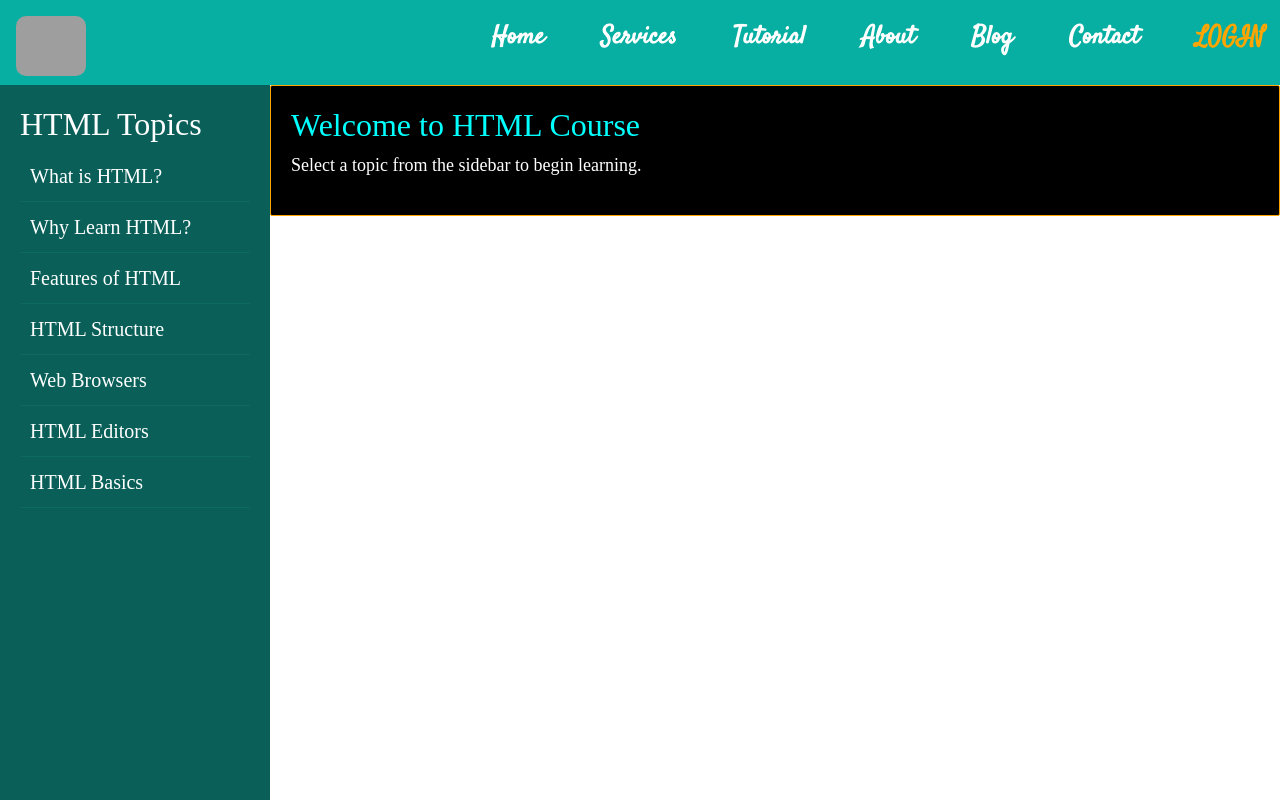
After one commit to AJ0043/website, a Django app: page /html-topics/ in a window 1280 px wide. The commit adds this page. Run offline with Django 5.2, Linux system fonts and the light colour scheme; data comes from the database, SQL or seed files in the repository; both versions use the stored data as it was after the commit; grey boxes are pictures that could not be loaded.

Commit message:
first commit

```diff
--- a/Mywebapp/Templates/Home.html
+++ b/Mywebapp/Templates/Home.html
@@ -139,7 +139,7 @@ function toggleMenu() {
     <div class="content-wrapper">
         <div class="contents">
             <h2>Hello <span style="color: Orange;">World</span></h2>
-            <p>Are you looking for ways to convert visitors into customers and significantly increase your sales volume? We are here to help! With over 12 years of experience in sales and 10 years of practical knowledge in website development, our team guarantees that your digital footprint will be precisely targeted at your audience’s pulse.</p>
+            <p>STECH Web Development Hub creates high-performance, user-friendly websites that drive business growth. From **business sites to e-commerce platforms**, we ensure seamless functionality, fast speeds, and modern design. With a focus on SEO, security, and conversions, we help you build a strong online presence. Let’s bring your vision to life! 🚀</p>
             <a href="http://127.0.0.1:2000/contact/">Contact Us</a>
         </div>
     </div>
--- /dev/null
+++ b/Mywebapp/Templates/Html.html
@@ -0,0 +1,229 @@
+{% load static %}
+<!DOCTYPE html>
+<html lang="en">
+<head>
+    <meta charset="UTF-8">
+    <meta name="viewport" content="width=device-width, initial-scale=1.0">
+    <link href="https://cdn.jsdelivr.net/npm/bootstrap@5.3.2/dist/css/bootstrap.min.css" rel="stylesheet">
+    <script src="https://code.jquery.com/jquery-3.6.0.min.js"></script>
+    <link rel="icon" href="{% static 'Images/stec.png' %}" type="image/x-icon">
+    <title>{% block title %}STECH Web Development{% endblock title %}</title>
+    <link href="https://fonts.googleapis.com/css2?family=Satisfy&display=swap" rel="stylesheet">
+
+    <style>
+        body { margin: 0; font-family: Arial, sans-serif; }
+
+        /* Navbar */
+        .navbar {
+            background: rgb(6, 175, 161);
+            padding: 1rem;
+            position: fixed;
+            width: 100%;
+            top: 0;
+            z-index: 1000;
+            display: flex;
+            align-items: center;
+            justify-content: space-between;
+            height: 85px;
+        }
+        .navbar .logo img {
+            width: 70px;
+            height: 60px;
+            border-radius: 10px;
+        }
+        .menu-toggle {
+            font-size: 30px;
+            color: white;
+            cursor: pointer;
+            background: none;
+            border: none;
+            display: none;
+        }
+        .nav-links {
+            list-style: none;
+            display: flex;
+            gap: 3.5rem;
+        }
+        .nav-links a {
+            text-decoration: none;
+            color: white;
+            font-size: 25px;
+            font-weight: bold;
+            font-family: 'Satisfy', cursive;
+        }
+        .nav-links a:hover { color: yellow; }
+        .login { color: orange !important; font-size: 1.2rem; }
+
+        /* Sidebar */
+        .sidebar {
+            width: 270px;
+            background: rgb(10, 96, 89);
+            color: white;
+            height: 100vh;
+            padding: 20px;
+            position: fixed;
+            top: 85px;
+            left: 0;
+            transition: left 0.3s;
+            z-index: 999;
+            overflow-y: auto;
+            max-height: calc(100vh - 80px);
+            font-family: Serif;
+        }
+        .sidebar a {
+            display: block;
+            color: white;
+            text-decoration: none;
+            padding: 10px;
+            font-size: 20px;
+            border-bottom: 1px solid rgba(23, 127, 118, 0.3);
+        }
+        .sidebar a:hover { background: rgba(255, 255, 255, 0.2); }
+
+        /* Sidebar Toggle Button (Hidden on Large Screens) */
+        #sidebarToggle {
+            display: none;
+            position: fixed;
+            left: 20px;
+            top: 100px;
+            z-index: 1001;
+            background: rgba(17, 161, 156, 0.8);
+            width: 50px;
+            height: 50px;
+            border: none;
+            color: white;
+            font-size: 24px;
+            cursor: pointer;
+            border-radius: 5px;
+        }
+
+        /* Content */
+        .content {
+            margin-top: 85px;
+            padding: 20px;
+            transition: margin-left 0.3s;
+            font-family: Serif;
+            background: black;
+            color: white;
+            border: ridge 1px white;
+            border-radius: 2px;
+            margin-left: 270px;
+            border-color: Orange;
+        }
+        .content h2 { color: cyan; }
+        .content p { color: white; font-size: 18px; }
+
+        /* Responsive */
+        @media screen and (max-width: 1024px) {
+            .menu-toggle { display: block; }
+            .nav-links {
+                flex-direction: column;
+                position: absolute;
+                top: 80px;
+                right: 0;
+                background: rgba(5, 175, 161, 0.9);
+                width: 100%;
+                text-align: center;
+                padding: 10px 0;
+                display: none;
+            }
+            .nav-links.active { display: flex; }
+
+            /* Hide sidebar on small screens */
+            .sidebar { left: -270px; }
+            .content { margin-left: 0; }
+
+            /* Show sidebar toggle button */
+            #sidebarToggle { display: block; }
+        }
+    </style>
+</head>
+<body>
+    <!-- Navbar -->
+    <nav class="navbar">
+        <button class="menu-toggle" onclick="toggleNavbar()">☰</button>
+        <div class="logo"><img src="{% static 'Images/Stec.png' %}" alt="Logo"></div>
+        <ul class="nav-links" id="navLinks">
+            <li><a href="/home/">Home</a></li>
+            <li><a href="/Service/">Services</a></li>
+            <li><a href="/program/">Tutorial</a></li>
+            <li><a href="/About/">About</a></li>
+            <li><a href="/blog/">Blog</a></li>
+            <li><a href="/contact/">Contact</a></li>
+            <li><a href="/Login1/" class="login">LOGIN</a></li>
+        </ul>
+    </nav>
+
+    <!-- Sidebar Toggle Button (Mobile View) -->
+    <button id="sidebarToggle">☰</button>
+
+    <!-- Sidebar -->
+    <div class="sidebar" id="sidebar">
+        <h2>HTML Topics</h2>
+        {% for topic in topics %}
+        <a href="#" data-id="{{ topic.id }}">{{ topic.title }}</a>
+        {% endfor %}
+    </div>
+
+    <!-- Main Content -->
+    <div class="content" id="mainContent">
+        <h2>Welcome to HTML Course</h2>
+        <p>Select a topic from the sidebar to begin learning.</p>
+    </div>
+
+    <!-- JavaScript -->
+    <script>
+        // 🌟 Navbar Toggle (Mobile)
+        function toggleNavbar() {
+            let navLinks = document.getElementById("navLinks");
+            navLinks.classList.toggle("active");
+        }
+
+        // 🌟 Sidebar Toggle (Manually Open/Close)
+        function toggleSidebar() {
+            let sidebar = document.getElementById("sidebar");
+            let content = document.getElementById("mainContent");
+
+            if (sidebar.style.left === "0px") {
+                sidebar.style.left = "-270px";
+                content.style.marginLeft = "0";
+            } else {
+                sidebar.style.left = "0px";
+                content.style.marginLeft = "270px";
+            }
+        }
+
+        document.getElementById("sidebarToggle").addEventListener("click", toggleSidebar);
+
+        // 🌟 Load Content & Auto Close Sidebar in Mobile View
+        function loadHTMLContent(topicId) {
+            fetch(`/get-html-content/${topicId}/`)
+                .then(response => response.json())
+                .then(data => {
+                    document.getElementById("mainContent").innerHTML = `
+                        <h2 style="font-size: 2.5rem; color: cyan;">${data.title}</h2>
+                        ${data.HTML1 ? `<h3 style="font-size: 2rem; color: orange;">${data.HTML1.replace(/\n/g, '<br>')}</h3>` : ""}
+                        ${data.HTML2 ? `<h1 style="font-size: 1.2rem; color: lightblue;">${data.HTML2.replace(/\n/g, '<br>')}</h1>` : ""}
+                        ${data.HTML3 ? `<h2 style="font-size: 1.2rem; color: yellow;">${data.HTML3.replace(/\n/g, '<br>')}</h2>` : ""}
+                        ${data.HTML4 ? `<h3 style="font-size: 1.3rem; color: lightgreen;">${data.HTML4.replace(/\n/g, '<br>')}</h3>` : ""}
+                        ${data.HTML5 ? `<h3 style="font-size: 1.2rem; color: pink;">${data.HTML5.replace(/\n/g, '<br>')}</h3>` : ""}
+                        ${data.HTML6 ? `<h3 style="font-size: 1.2rem; color: red;">${data.HTML6.replace(/\n/g, '<br>')}</h3>` : ""}
+                    `;
+
+                    if (window.innerWidth <= 1024) {
+                        document.getElementById("sidebar").style.left = "-270px";
+                        document.getElementById("mainContent").style.marginLeft = "0";
+                    }
+                });
+        }
+
+
+        document.querySelectorAll(".sidebar a").forEach(link => {
+            link.addEventListener("click", function(event) {
+                event.preventDefault();
+                loadHTMLContent(this.getAttribute("data-id"));
+            });
+        });
+    </script>
+</body>
+</html>
--- a/Mywebapp/Templates/Program.html
+++ b/Mywebapp/Templates/Program.html
@@ -217,7 +217,7 @@ function toggleMenu() {
     <div class="card">
         <img src="{% static 'Images/Html.png' %}">
         <h3>HTML</h3>
-        <a class="btn"href="#">Start learning</a>
+        <a class="btn"href=" http://127.0.0.1:2000/html-topics/">Start learning</a>
     </div>
 
     <div class="card">
--- a/Mywebapp/admin.py
+++ b/Mywebapp/admin.py
@@ -1,5 +1,5 @@
 from django.contrib import admin
-from .models import PythonTopic,JavaTopic
+from .models import PythonTopic,JavaTopic,HTMLTopic
 # Register your models here.
 from .models import Contact
 
@@ -11,3 +11,4 @@ class ContactAdmin(admin.ModelAdmin):
 
 admin.site.register(PythonTopic)
 admin.site.register(JavaTopic)
+admin.site.register(HTMLTopic)
--- a/Mywebapp/models.py
+++ b/Mywebapp/models.py
@@ -42,3 +42,16 @@ class JavaTopic(models.Model):
 
     def __str__(self):
         return self.title
+
+
+class HTMLTopic(models.Model):
+    title = models.CharField(max_length=200)
+    HTML1 = models.CharField(max_length=200, blank=True, null=True)
+    HTML2 = models.TextField(blank=True, null=True,max_length=1200)
+    HTML3 = models.TextField(blank=True, null=True,max_length=1200)
+    HTML4 = models.TextField(blank=True, null=True,max_length=1200)
+    HTML5 = models.TextField(blank=True, null=True,max_length=1200)
+    HTML6 = models.TextField(blank=True, null=True,max_length=1200)
+
+    def __str__(self):
+        return self.title
--- a/Mywebapp/urls.py
+++ b/Mywebapp/urls.py
@@ -2,7 +2,7 @@ from django.urls import path
 from . import views
 from django.urls import path
 from .views import python_dashboard, get_content
-from .views import java_topic_list, java_topic_detail
+from .views import java_topic_list, java_topic_detail ,HTML_topic_detail ,HTML_topic_list
 
 urlpatterns = [
     path('home/', views.Home, name="home"),
@@ -41,7 +41,9 @@ urlpatterns = [
      path('DASH1/', views.Dash, name='Dashboard'),
      path('Dashborad/', python_dashboard, name='dashboard'),
      path('get-content/<int:topic_id>/', get_content, name='get_content'),
-    path('java-topics/', java_topic_list, name='java_topic_list'),
-    path('java-topics/<int:topic_id>/', java_topic_detail, name='java_topic_detail'),
+     path('java-topics/', java_topic_list, name='java_topic_list'),
+     path('java-topics/<int:topic_id>/', java_topic_detail, name='java_topic_detail'),
+    path('html-topics/', HTML_topic_list, name='html_topics'),
+   path('get-html-content/<int:topic_id>/', HTML_topic_detail, name='html_topic_detail'),
 
 ]
--- a/Mywebapp/views.py
+++ b/Mywebapp/views.py
@@ -7,7 +7,7 @@ from django.contrib import messages
 from Mywebapp.models import Contact
 from django.shortcuts import render
 from django.http import JsonResponse
-from .models import PythonTopic
+from .models import PythonTopic,HTMLTopic
 import json
 import io
 import contextlib
@@ -293,3 +293,28 @@ def java_topic_detail(request, topic_id):
         return JsonResponse(data)
     except JavaTopic.DoesNotExist:
         return JsonResponse({"error": "Topic not found"}, status=404)
+
+
+
+
+
+
+
+# Fetch all HTML topics and render them in the template
+def HTML_topic_list(request):
+    topics = HTMLTopic.objects.all()
+    return render(request, 'HTML.html', {'topics': topics})
+
+
+def HTML_topic_detail(request, topic_id):
+    topic = get_object_or_404(HTMLTopic, id=topic_id)
+    data = {
+        "title": topic.title,
+        "HTML1": topic.HTML1,
+        "HTML2": topic.HTML2,
+        "HTML3": topic.HTML3,
+        "HTML4": topic.HTML4,
+        "HTML5": topic.HTML5,
+        "HTML6": topic.HTML6,
+    }
+    return JsonResponse(data)
```
Also changed, not shown: Mywebapp/migrations/0007_htmltopic.py (added), Mywebapp/migrations/0008_htmltopic_image.py (added), Mywebapp/migrations/0009_remove_htmltopic_image.py (added), Mywebapp/migrations/0010_alter_htmltopic_html2_alter_htmltopic_html3_and_more.py (added), db.sqlite3, static/Images/Htmlll.png (added), 2 other files.
